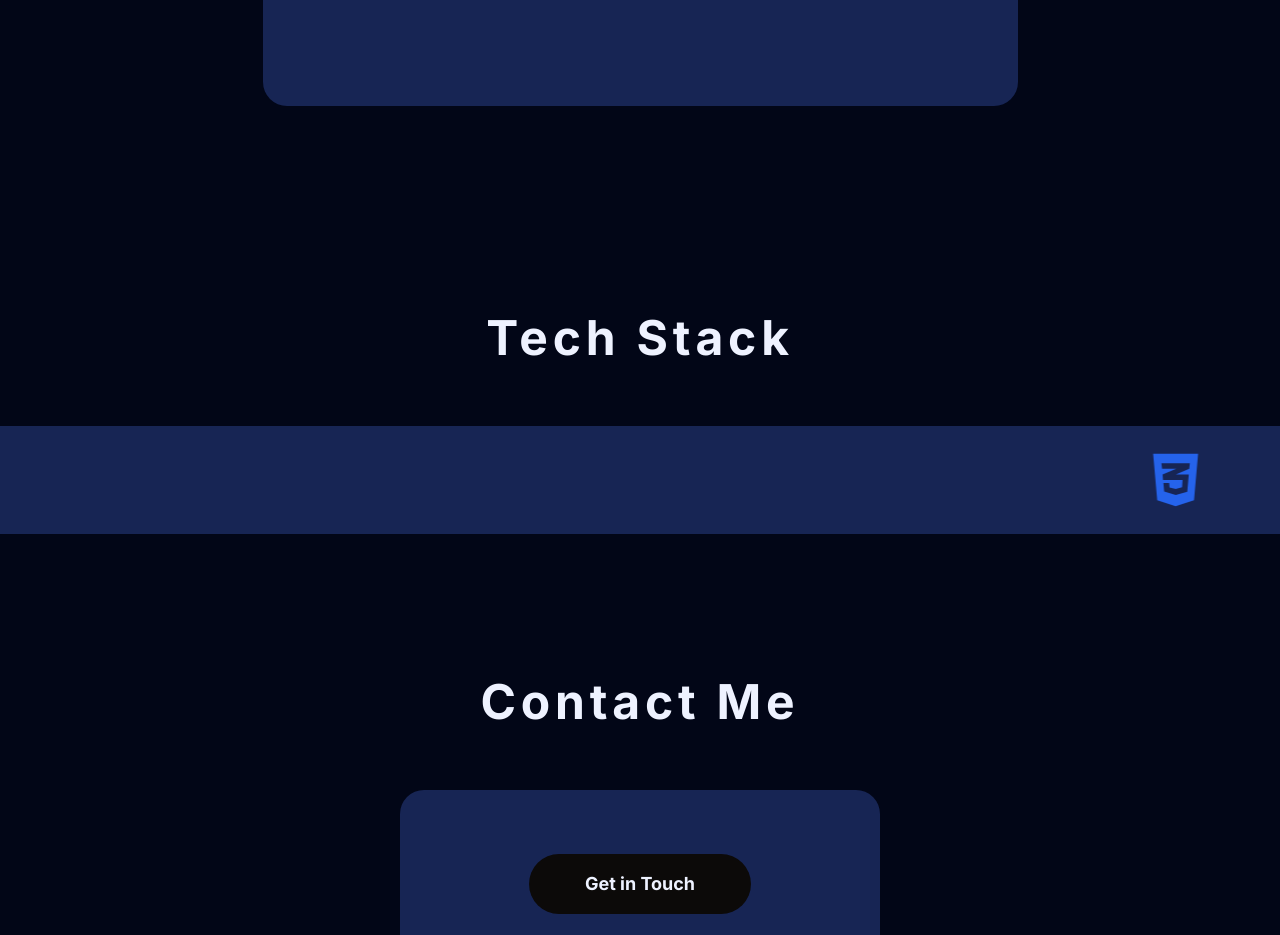
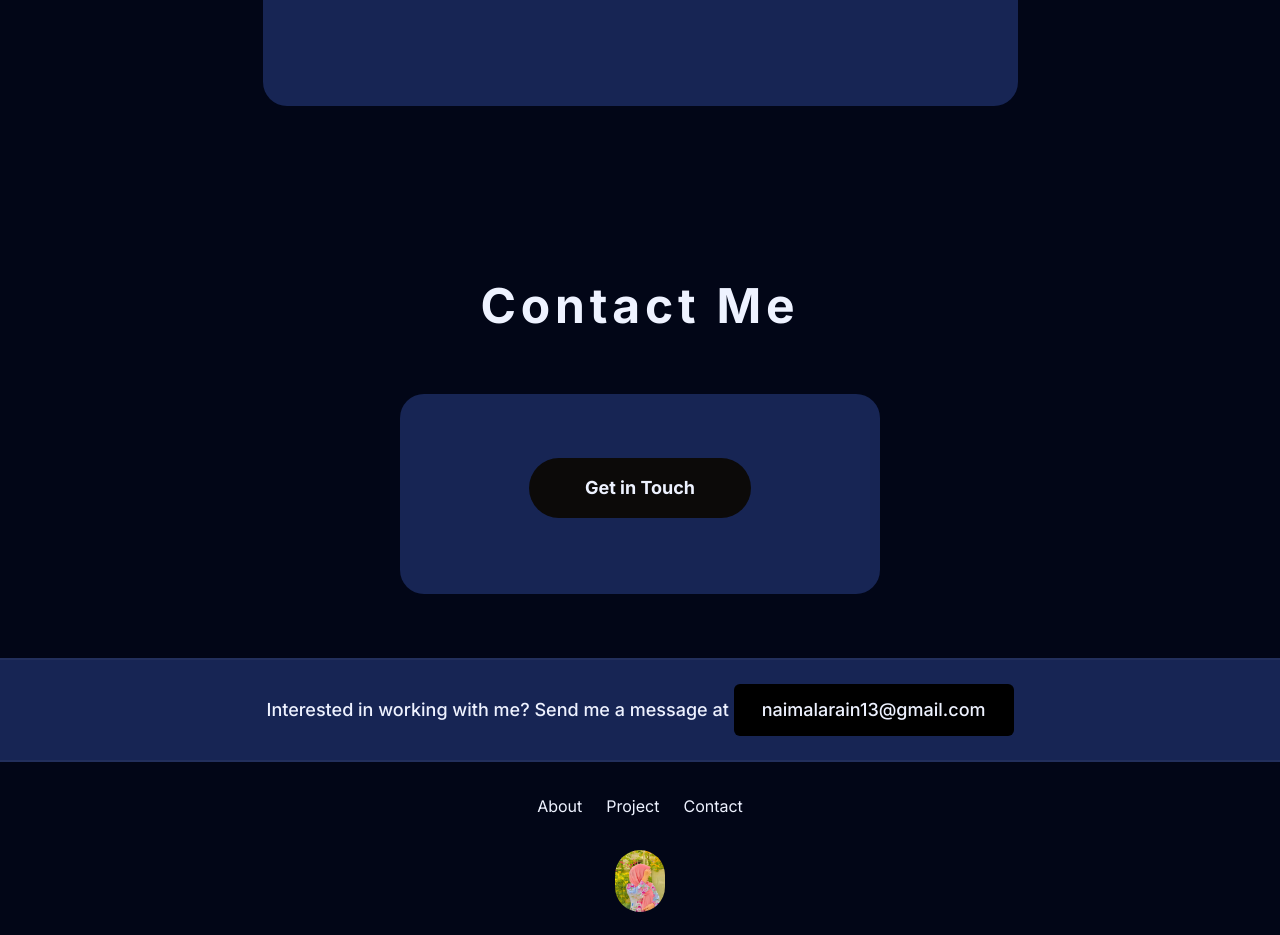
Before and after one commit to NaimalArain13/Milestone-02-Personal-Portfolio, a Next.js app: page / in a window 1280 px wide. Shown: the part 3760-4695 px from the top of the page. Built offline with nearby package versions, Linux system fonts and the light colour scheme.

Commit message:
home update

```diff
--- a/app/page.tsx
+++ b/app/page.tsx
@@ -23,9 +23,9 @@ export default function Home() {
         <About />
       </div>
 
-      <div className="pt-20">
+      {/* <div className="pt-20">
         <TechStack />
-      </div>
+      </div> */}
 
       <div className="pt-20" id="contact">
         <Contact />
```
